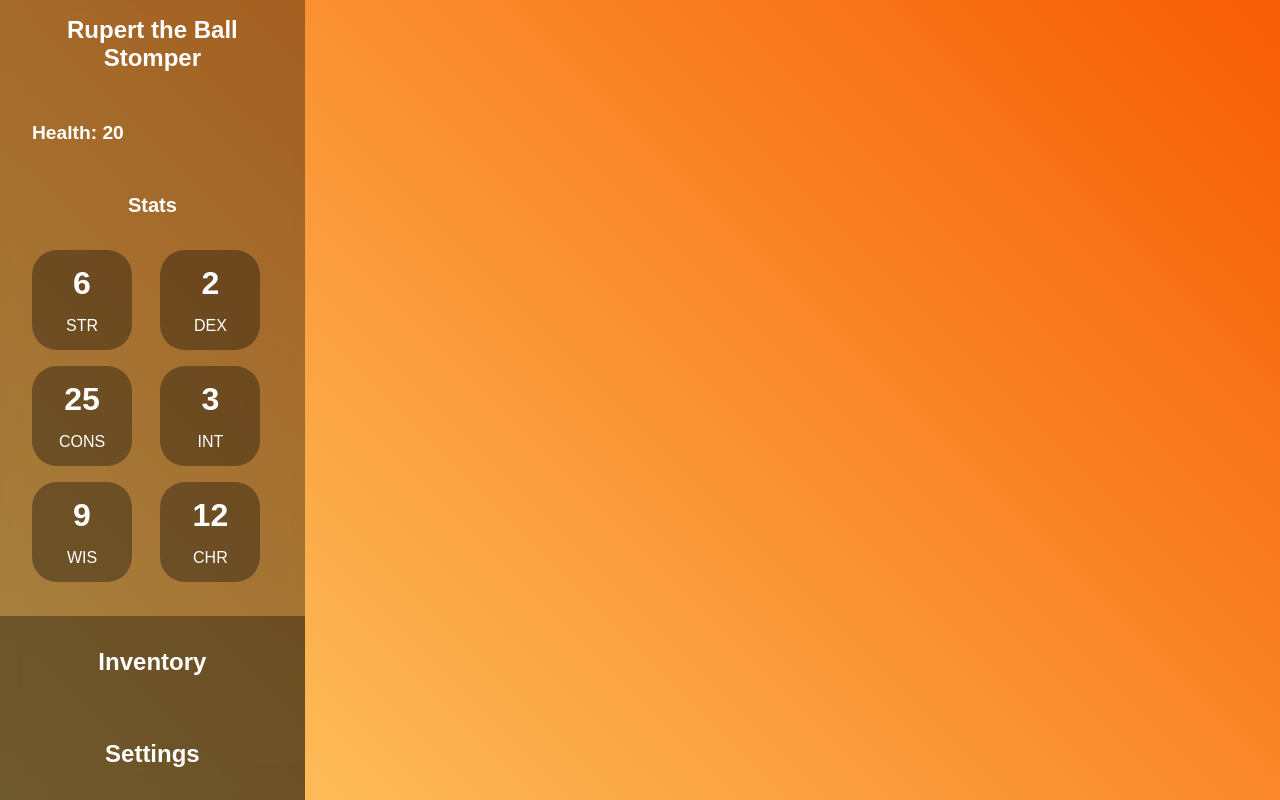
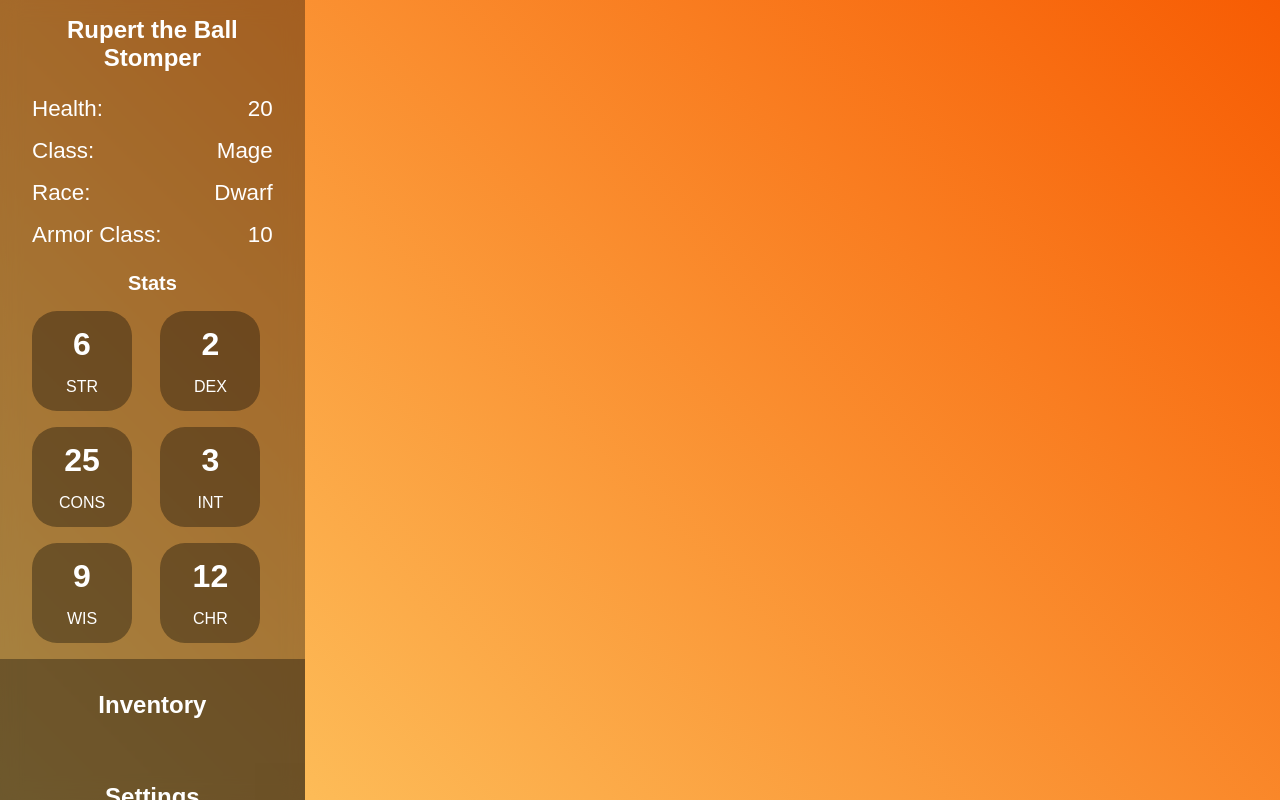
Before and after one commit to maximusmith529/ShellHacks2023, a plain HTML site: page index.html in a window 1280 px wide. Drawn offline with Linux system fonts and the light colour scheme.

Commit message:
Modified the sidebar o7

```diff
--- a/css/sidebar.css
+++ b/css/sidebar.css
@@ -30,13 +30,18 @@
     text-align: center;
 }
 
-#health {
-    font-size: 1.2rem;
-    font-weight: bold;
-    padding-top: 1rem;
-    padding-bottom: 1rem;
+.sidebarSubheader {
+    font-size: 1.4rem;
+    font-weight: 400;
+    padding-top: 0.5rem;
+    padding-bottom: 0.5rem;
     text-align: left;
+    display: flex;
+    flex-direction: row;
+    justify-content: space-between;
 }
+
+.sidebarSubheader .value {}
 
 #statsTitle {
 
--- a/index.html
+++ b/index.html
@@ -18,7 +18,10 @@
 <body>
     <div id="sidebar" class="frosted">
         <div id="name">Rupert the Ball Stomper </div>
-        <div id="health">Health: <span class="value">20</span></div>
+        <div id="health" class="sidebarSubheader">Health: <span class="value">20</span></div>
+        <div id="class" class="sidebarSubheader">Class: <span class="value">Mage</span></div>
+        <div id="race" class="sidebarSubheader">Race: <span class="value">Dwarf</span></div>
+        <div id="amorClass" class="sidebarSubheader">Armor Class: <span class="value">10</span></div>
         <div class="sidebarTitle" id="statsTitle">Stats</div>
         <div id="statsContainer">
             <div class="stat">
```
